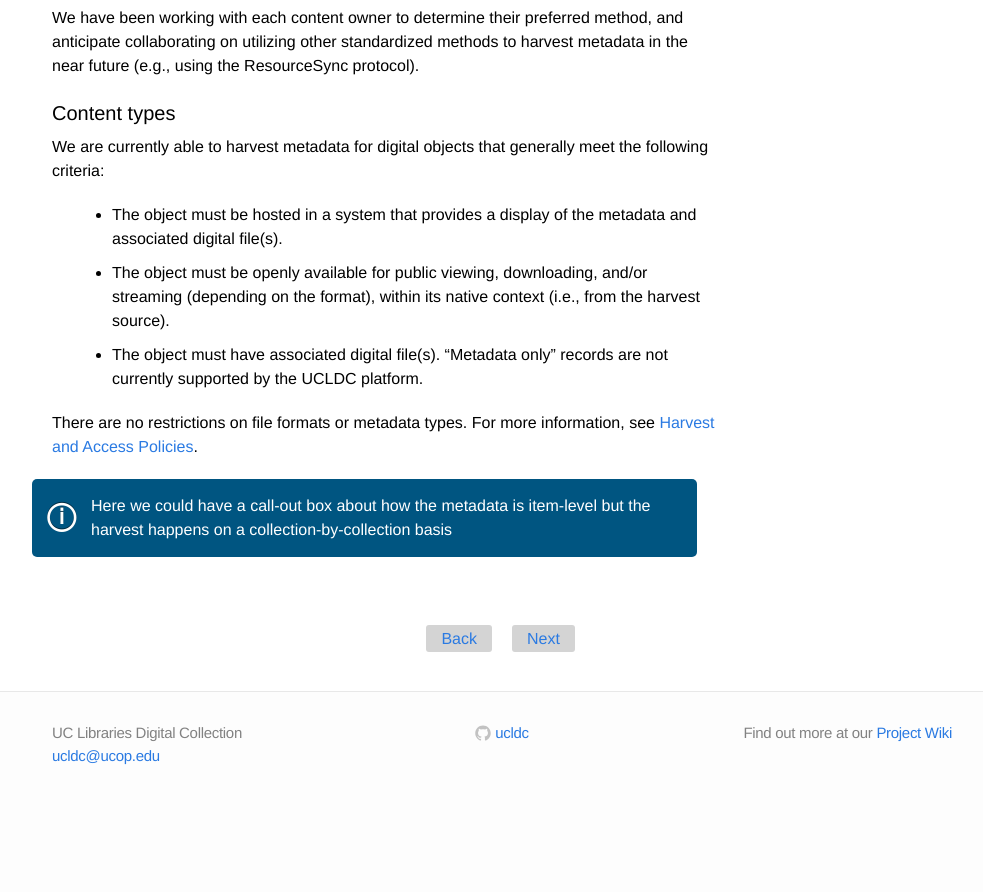
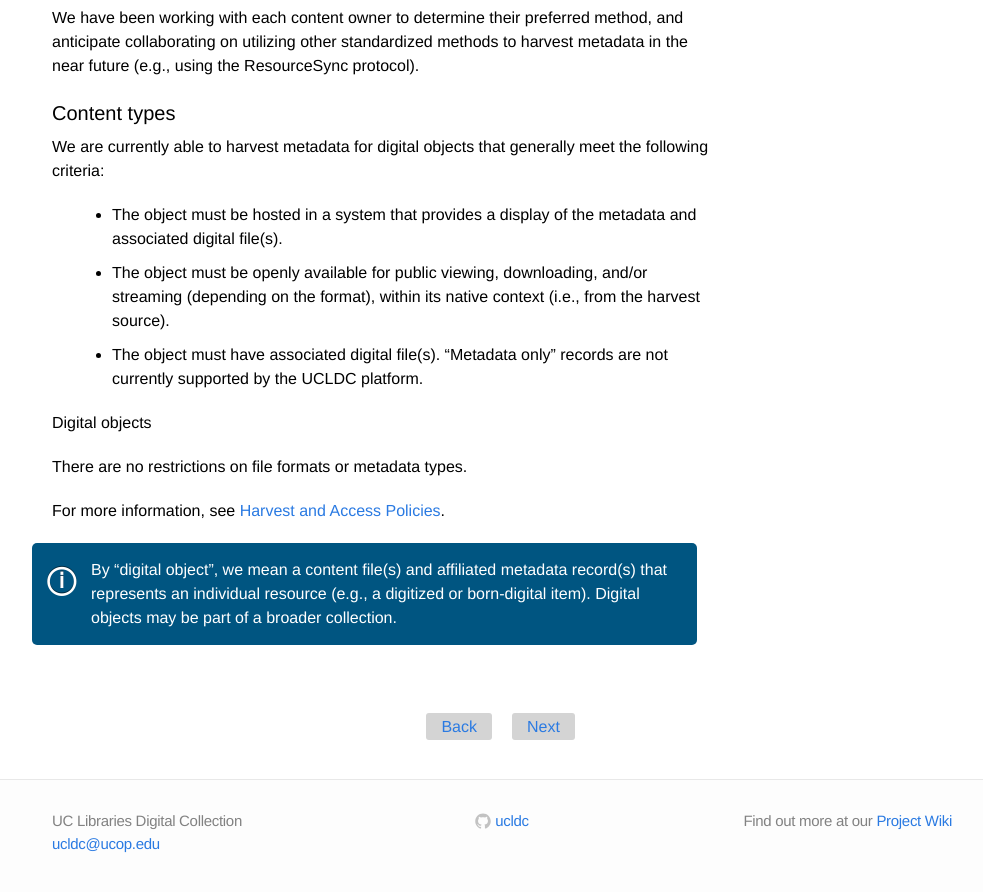
Before and after one commit to ucldc/ucldc-docs, a Jekyll site: the page built from docs/registry/setup.md, in a window 1280 px wide and 900 px high, scrolled down 815 px. Shown: the top 892 px of the window, without its empty margins (138-1121 px from the left). Built offline with Jekyll 4.4.1, drawn with Linux system fonts in a browser that asks for light colours; nearby versions of some CDN libraries; before the commit the page ends 1627 px from its top, so only the background shows below that.

Commit message:
Update setup.md

```diff
--- a/docs/registry/setup.md
+++ b/docs/registry/setup.md
@@ -35,6 +35,10 @@ We are currently able to harvest metadata for digital objects that generally mee
 - The object must be openly available for public viewing, downloading, and/or streaming (depending on the format), within its native context (i.e., from the harvest source).
 - The object must have associated digital file(s). "Metadata only" records are not currently supported by the UCLDC platform.
 
-There are no restrictions on file formats or metadata types.  For more information, see [Harvest and Access Policies]({{ site.url }}{{ site.baseurl }}/docs/registry/access-policies/).
+Digital objects
 
-<div class="note"><p>Here we could have a call-out box about how the metadata is item-level but the harvest happens on a collection-by-collection basis</p></div>
+There are no restrictions on file formats or metadata types.
+
+For more information, see [Harvest and Access Policies]({{ site.url }}{{ site.baseurl }}/docs/registry/access-policies/).
+
+<div class="note"><p>By “digital object”, we mean a content file(s) and affiliated metadata record(s) that represents an individual resource (e.g., a digitized or born-digital item).  Digital objects may be part of a broader collection.</p></div>
```
